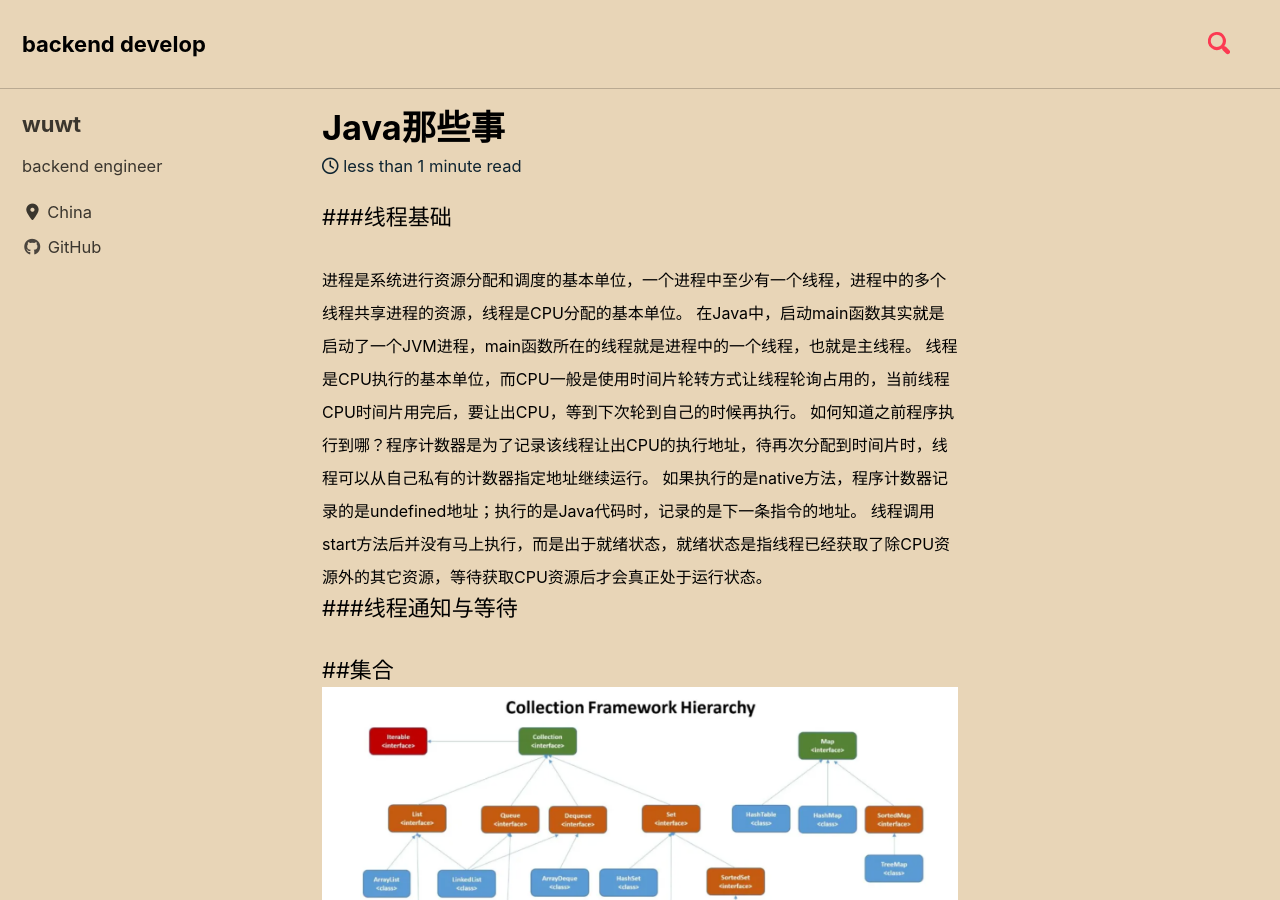
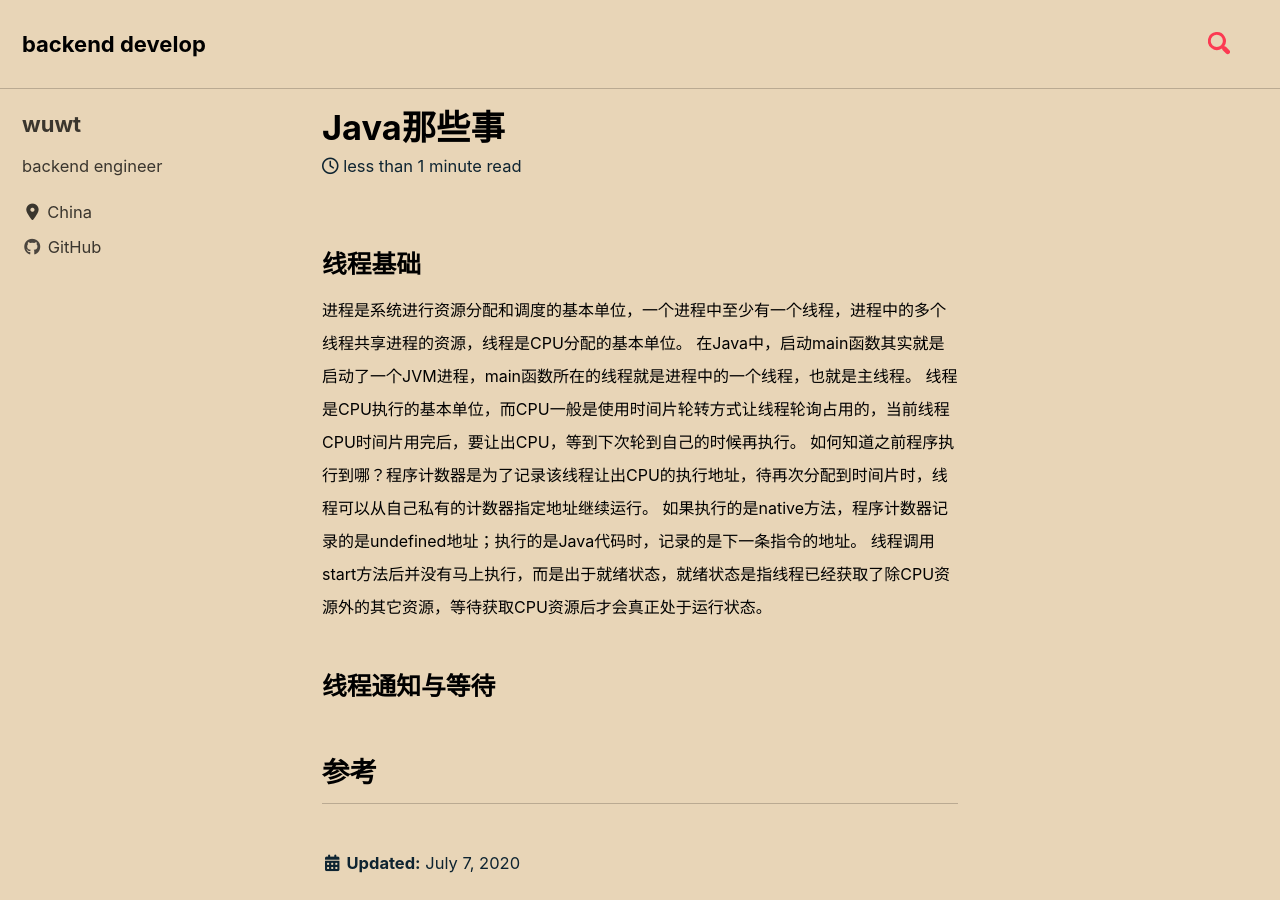
Before and after one commit to wuwtBeyond/wuwtBeyond.github.io, a Jekyll site: the page built from _posts/2020-07-07-Java那些事.md, in a window 1280 px wide and 900 px high. Built offline with Jekyll 4.4.1, drawn with Linux system fonts in a browser that asks for light colours; cached includes are drawn as plain includes; nearby versions of some CDN libraries; comment, search, counter and statistics services are not loaded.

Commit message:
update 更新文章

```diff
--- a/_posts/2020-07-07-Java那些事.md
+++ b/_posts/2020-07-07-Java那些事.md
@@ -1,5 +1,5 @@
 
-###线程基础
+### 线程基础
 <font size="3">
 进程是系统进行资源分配和调度的基本单位，一个进程中至少有一个线程，进程中的多个线程共享进程的资源，线程是CPU分配的基本单位。
 
@@ -11,12 +11,8 @@
 
 线程调用start方法后并没有马上执行，而是出于就绪状态，就绪状态是指线程已经获取了除CPU资源外的其它资源，等待获取CPU资源后才会真正处于运行状态。
 </font>
-###线程通知与等待
+### 线程通知与等待
 
 
 
-##集合
-![](../assets/images/20200707/001.png)
-
-
 ## 参考
```
Also changed, not shown: _posts/2020-07-06-锁之一二事.md (+3 -3 lines), _posts/2020-09-01-并发编程基础.md (+1 -1 lines).
